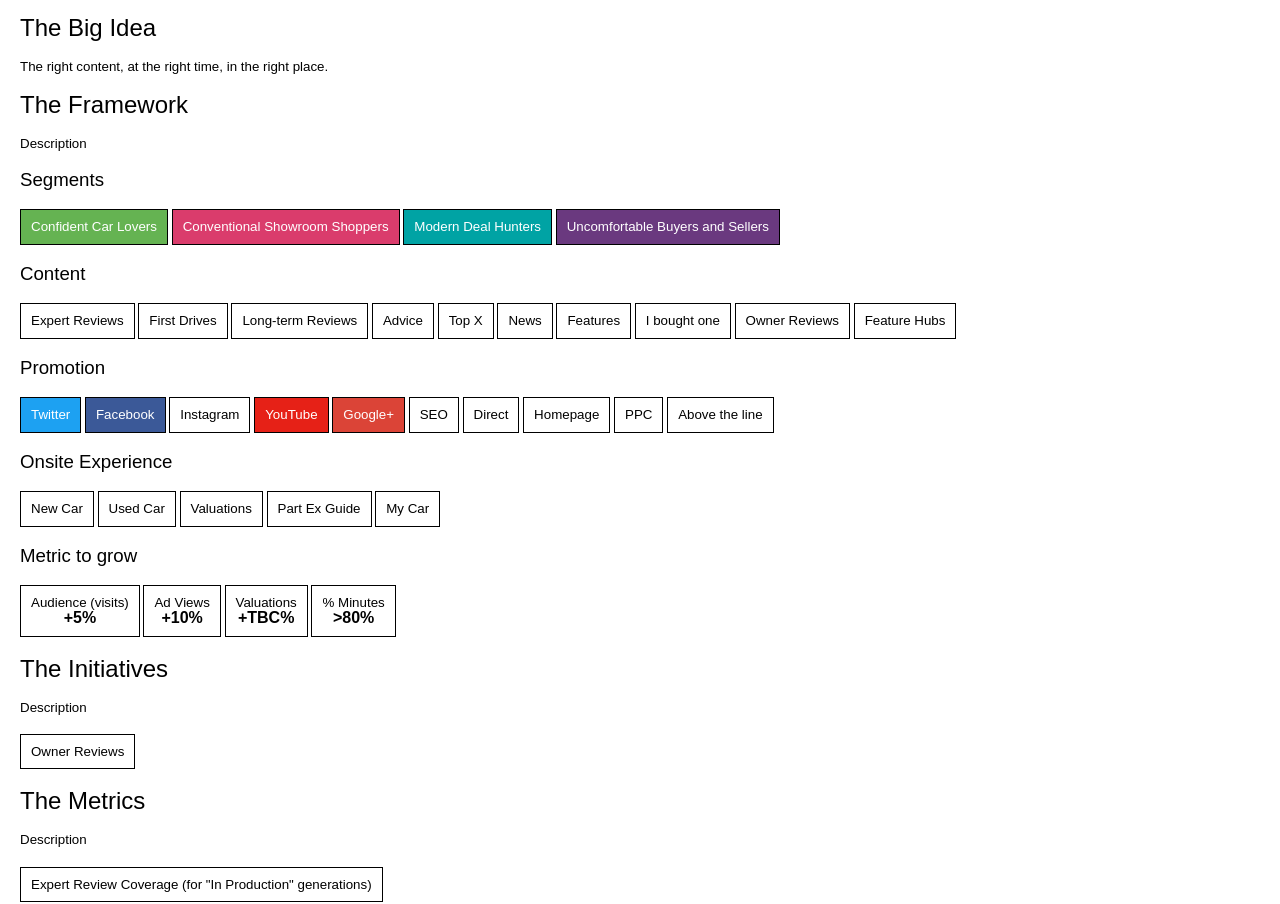
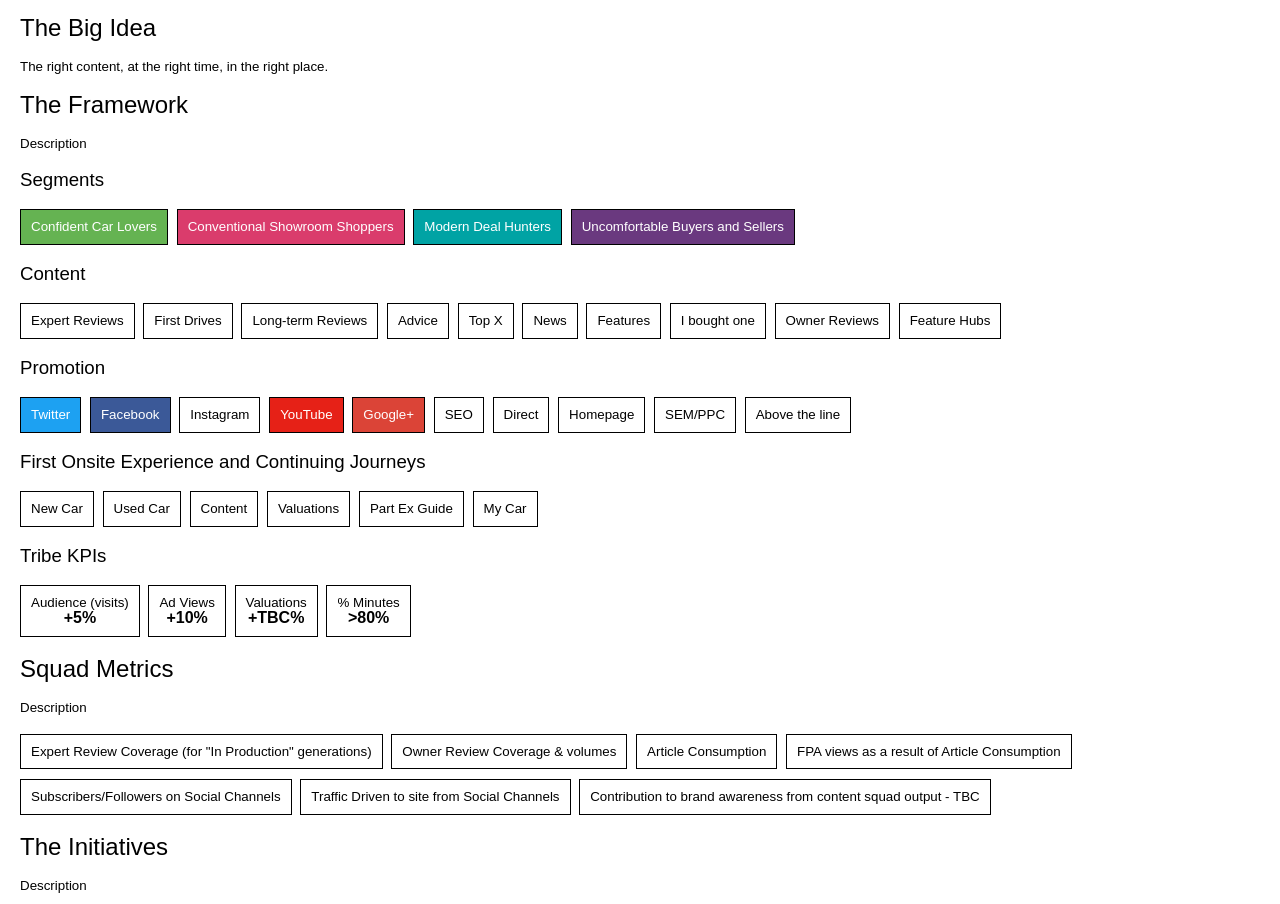
Before and after one commit to istacey/istacey.github.io, a plain HTML site: page content-squad-framework.html in a window 1280 px wide. Shown: the part 56-960 px from the top of the page. Drawn offline with nearby package versions, Linux system fonts and the light colour scheme.

Commit message:
Added new content

```diff
--- a/content-squad-framework.html
+++ b/content-squad-framework.html
@@ -12,7 +12,7 @@
 		font-size: 10pt;
 	}
 
-	h1, h2, h3, p, ul{
+	h1, h2, h3, p{
 		margin-bottom: 20px;
 	}
 
@@ -28,11 +28,17 @@
 		font-size: 14pt;
 	}
 
+	ul.horizontal {
+		margin-bottom: 10px;
+	}
+
 	ul.horizontal li {
 		display: inline-block;
 		border: 1px solid #000;
 		padding: 10px;
 		text-align: center;
+		margin-bottom: 10px;
+		margin-right: 5px;
 	}
 
 	.ccl{
@@ -124,20 +130,21 @@
 		<li>SEO</li>
 		<li>Direct</li>
 		<li>Homepage</li>
-		<li>PPC</li>
+		<li>SEM/PPC</li>
 		<li>Above the line</li>
 	</ul>
 
-	<h3>Onsite Experience</h3>
+	<h3>First Onsite Experience and Continuing Journeys</h3>
 	<ul class="horizontal">
 		<li>New Car</li>
 		<li>Used Car</li>
+		<li>Content</li>
 		<li>Valuations</li>
 		<li>Part Ex Guide</li>
 		<li>My Car</li>
 	</ul>
 
-	<h3>Metric to grow</h3>
+	<h3>Tribe KPIs</h3>
 	<ul class="horizontal">
 		<li>Audience (visits)<br/><span class="metric">+5%</span></li>
 		<li>Ad Views<br/><span class="metric">+10%</span></li>
@@ -145,16 +152,22 @@
 		<li>% Minutes<br/><span class="metric">&gt;80%</span></li>
 	</ul>
 
+	<h2 id="metrics">Squad Metrics</h2>
+	<p>Description</p>
+	<ul class="horizontal">
+		<li>Expert Review Coverage (for "In Production" generations)</li>
+		<li>Owner Review Coverage &amp; volumes</li>
+		<li>Article Consumption</li>
+		<li>FPA views as a result of Article Consumption</li>
+		<li>Subscribers/Followers on Social Channels</li>
+		<li>Traffic Driven to site from Social Channels</li>
+		<li>Contribution to brand awareness from content squad output - TBC</li>
+	</ul>
+
 	<h2 id="initiatives">The Initiatives</h2>
 	<p>Description</p>
 	<ul class="horizontal">
 		<li>Owner Reviews</li>
-	</ul>
-
-	<h2 id="metrics">The Metrics</h2>
-	<p>Description</p>
-	<ul class="horizontal">
-		<li>Expert Review Coverage (for "In Production" generations)</li>
 	</ul>
 
 	<h2 id="things-we-dont-do">Things we don't do or are not responsible for</h2>
```
